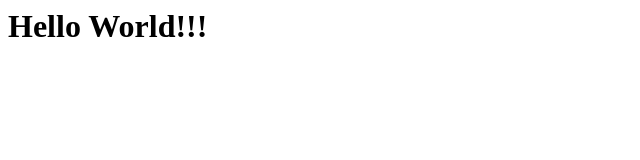
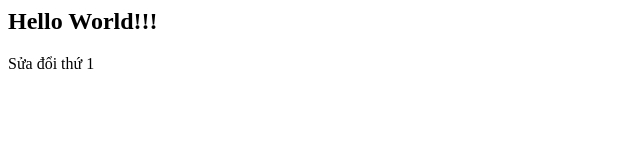
Before and after one commit to sanh0804/sanh0804, a plain HTML site: page index.html in a window 1280 px wide. Shown: the whole page, without its empty margins (0-640 px from the left). Drawn offline with Linux system fonts and the light colour scheme.

Commit message:
Fist change

```diff
--- a/index.html
+++ b/index.html
@@ -6,6 +6,7 @@
     <title>Test Github</title>
 </head>
 <body>
-    <h1>Hello World!!!</h1>
+    <h2>Hello World!!!</h2>
+    <p>Sửa đổi thứ 1</p>
 </body>
 </html>
```
